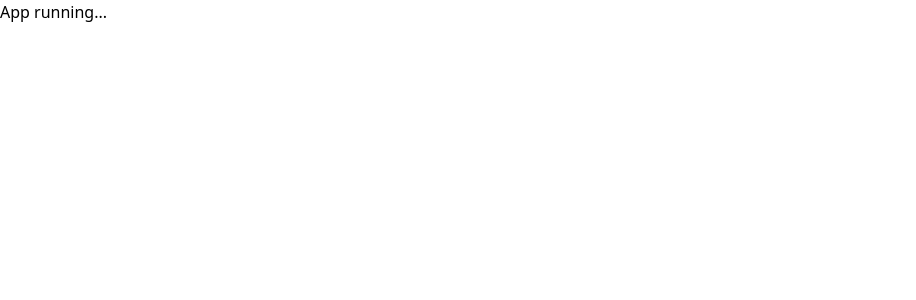
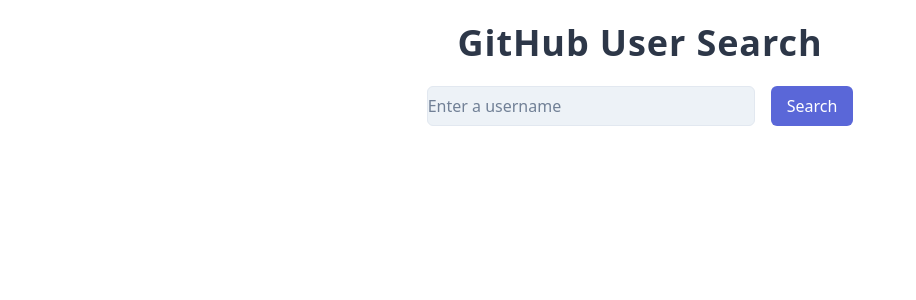
Before and after one commit to bhowton04/github-user-search, a React (Create React App) app: page / in a window 1280 px wide. Shown: the top 300 px of the page, without its empty margins (0-916 px from the left). Built offline with nearby package versions, Linux system fonts and the light colour scheme.

Commit message:
Added heading and search

```diff
--- a/src/App.js
+++ b/src/App.js
@@ -2,8 +2,16 @@
 
 function App() {
   return (
-    <div>
-      <p>App running...</p>
+    <div className="h-screen font-sans">
+      <div className="mx-auto h-full flex justify-center py-4">
+        <div className="w-1/3 text-center">
+          <h1 className="text-gray-800 text-4xl font-bold tracking-wide mb-4">GitHub User Search</h1>
+          <div className="flex">
+            <input className="flex-grow border rounded-md mr-4 bg-gray-200 placeholder-gray-600 placeholder-ml-8" type="text" placeholder="Enter a username"/>
+            <button className="flex-none px-4 py-2 rounded-md bg-indigo-600 text-white">Search</button>
+          </div>
+        </div>
+      </div>
     </div>
   );
 }
```
Also changed, not shown: package.json (line endings or trailing spaces).
